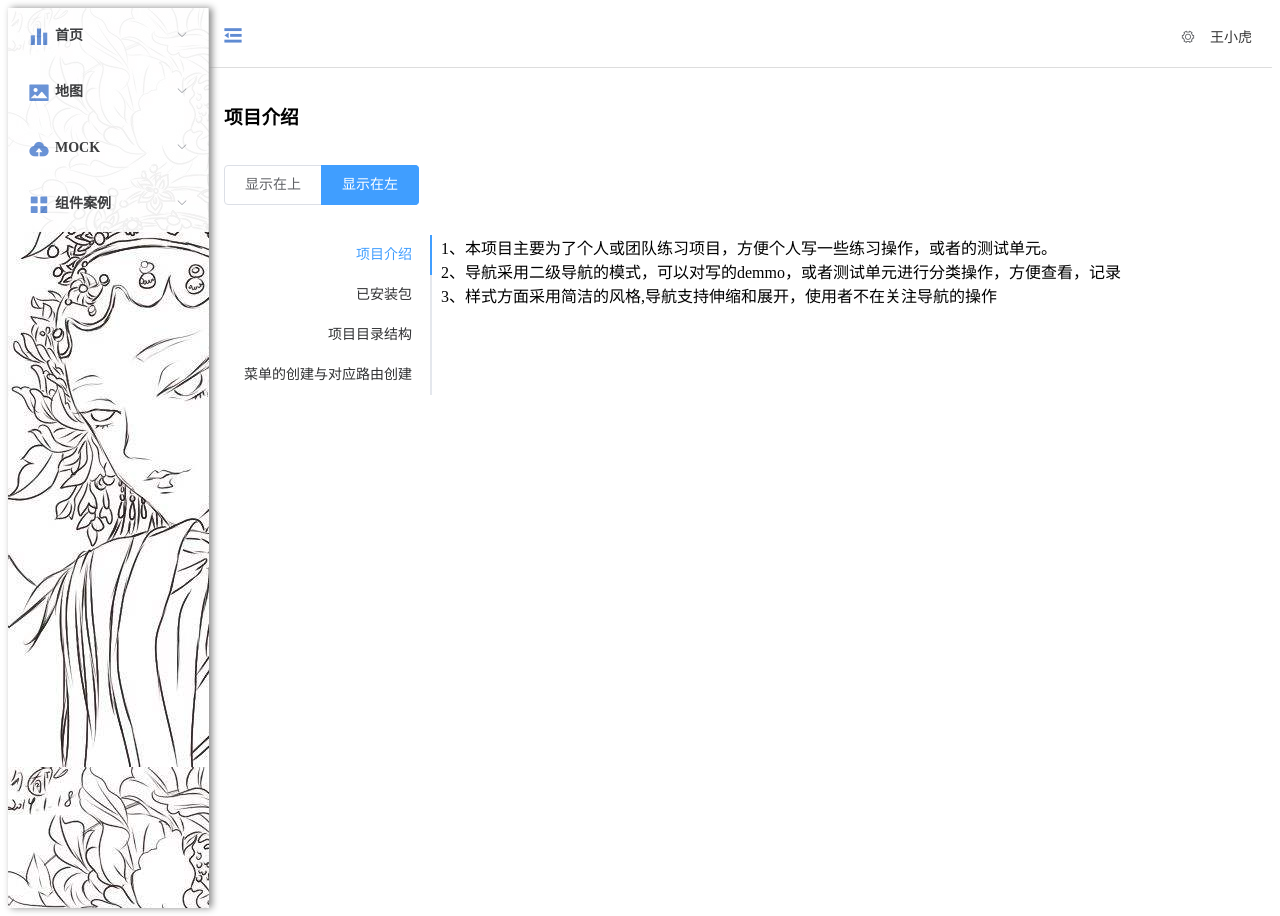
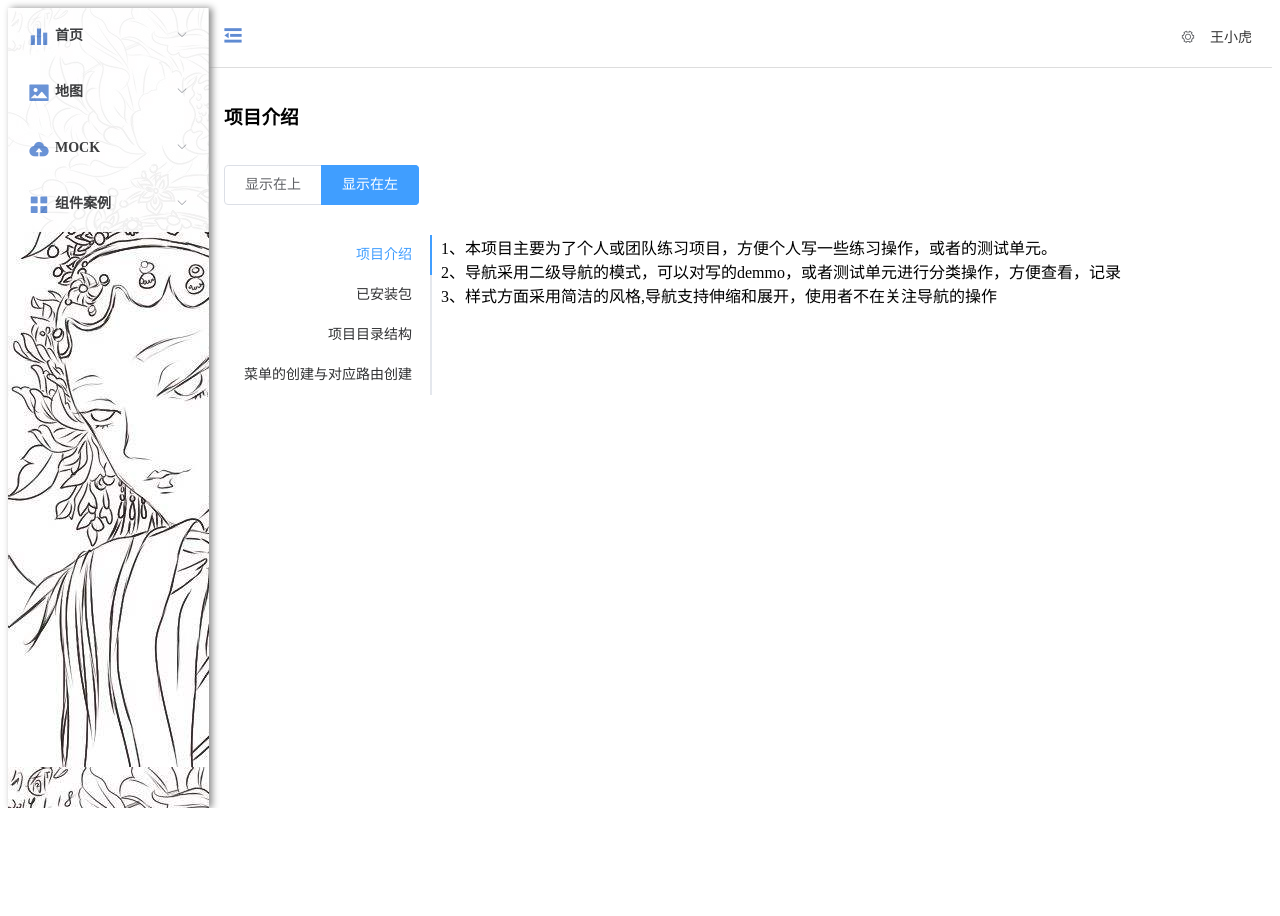
Before and after one commit to cvhen-t/vueLenaDemo, a Vue app in the folder map/: page /HellWord/mapTest#/HellWord/hellPage in a window 1280 px wide. After the commit the page ends 808 px from the top, so only its background shows below. Built offline with nearby package versions, Linux system fonts and the light colour scheme; what view-design, vue-baidu-map would draw is missing.

Commit message:
fix:修改滚动条问题

```diff
--- a/map/src/App.vue
+++ b/map/src/App.vue
@@ -1,5 +1,5 @@
 <template>
-  <el-container style="height: 900px">
+  <el-container style="height: 100%">
     <div class="isShow">
       <!-- 导航部分 -->
       <el-menu
@@ -89,6 +89,9 @@ export default {
 </script>
 
 <style>
+html,body{
+  height: 100%;
+}
 .isShow {
   z-index: 1000;
   box-shadow: 3px 0px 7px #888888;
--- a/map/src/components/ChildrenNav/MAP01/mapTest.vue
+++ b/map/src/components/ChildrenNav/MAP01/mapTest.vue
@@ -3,7 +3,7 @@
     :center="center"
     :zoom="zoom"
     @ready="handler"
-    style="height: 1080px"
+    style="height: 100%"
     @click="getClickInfo"
     :scroll-wheel-zoom="true"
   ></baidu-map>
```
